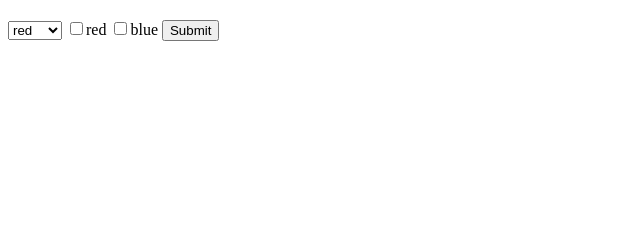
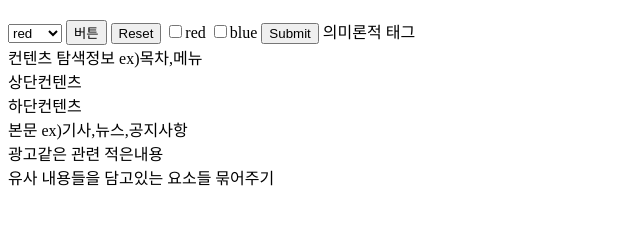
Before and after one commit to db3ppp/web, a plain HTML site: page form.html in a window 1280 px wide. Shown: the part 269-494 px from the top of the page, without its empty margins (0-640 px from the left). Drawn offline with Linux system fonts and the light colour scheme.

Commit message:
6/25 html study

```diff
--- a/form.html
+++ b/form.html
@@ -1,6 +1,6 @@
 <html>
 <body>
-  <form action="http://localhost/login.php">
+  <form action="http://localhost/login.php"> <!--서버로 보내기-->
   <p>아이디: <input type="text" name="id" value="default value"></p>
   <p>비밀번호: <input type="password" name="pwd" value="default value"></p>
   <p>주소: <input type="text" name="address"></p>
@@ -18,6 +18,12 @@
     <option value="blue">blue</option>
   </select>
 
+<!--버튼-->
+<input type="button" value="버튼" onclick="alert('hello world')"> <!--자바스크립트와 결합해서 사용할때-->
+<input type="reset"> <!--재설정-->
+
+<input type="hidden" name="hide value="hyewon"> <!--value값이 전송됨 단, 보이지않음-->
+
 <!--레이블-->
 <label>
   <input type="checkbox" name="color" value="red">red
@@ -30,3 +36,15 @@
 
 </body>
 </html>
+
+ <!--데이터 전송시 url으로 전송: get방식 => url에 데이터가 노출된다.
+                다른방법으로 전송: post방식
+    <form action="서버주소" method="post"> => form 태그를 통해서 데이터 전송시 거의 post로. -->
+
+ 의미론적 태그
+  <nav>컨텐츠 탐색정보 ex)목차,메뉴
+  <header>상단컨텐츠
+  <footer>하단컨텐츠
+  <article>본문 ex)기사,뉴스,공지사항
+  <aside> 광고같은 관련 적은내용
+  <section> 유사 내용들을 담고있는 요소들 묶어주기
```
